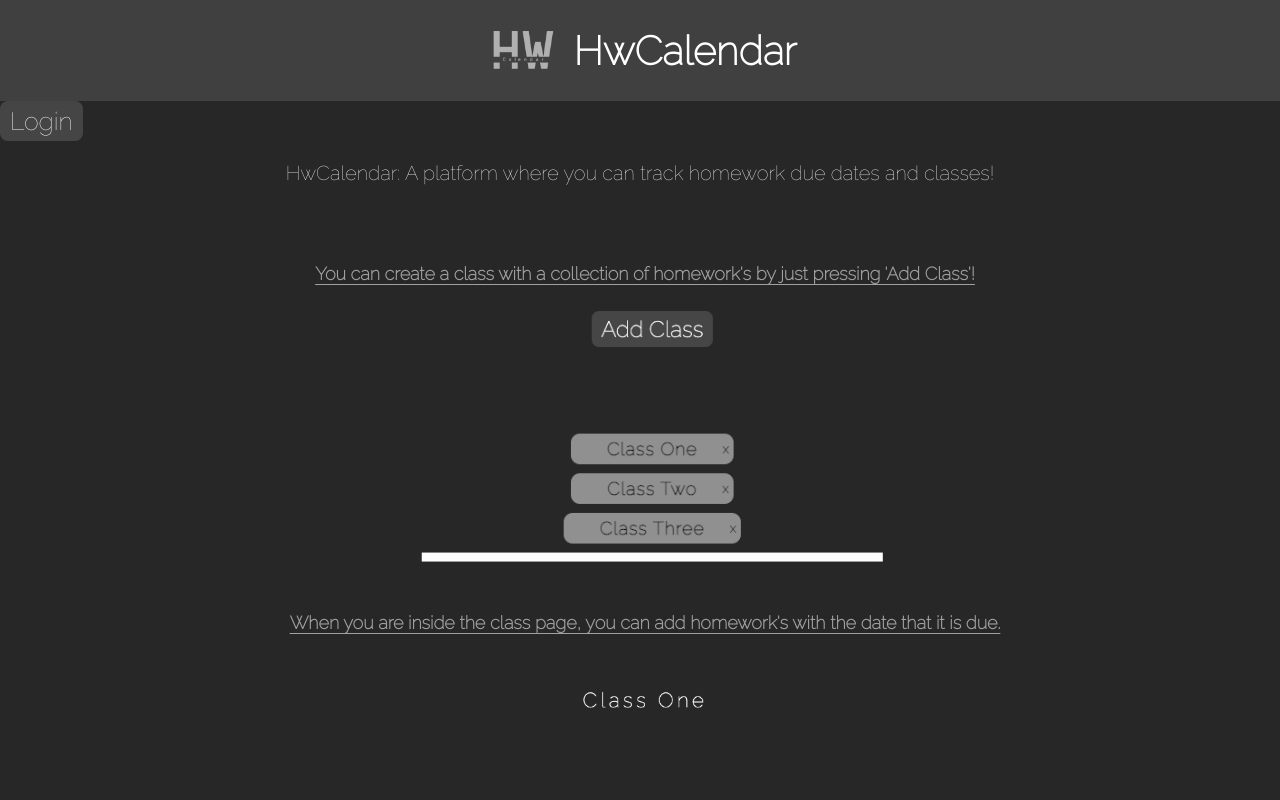
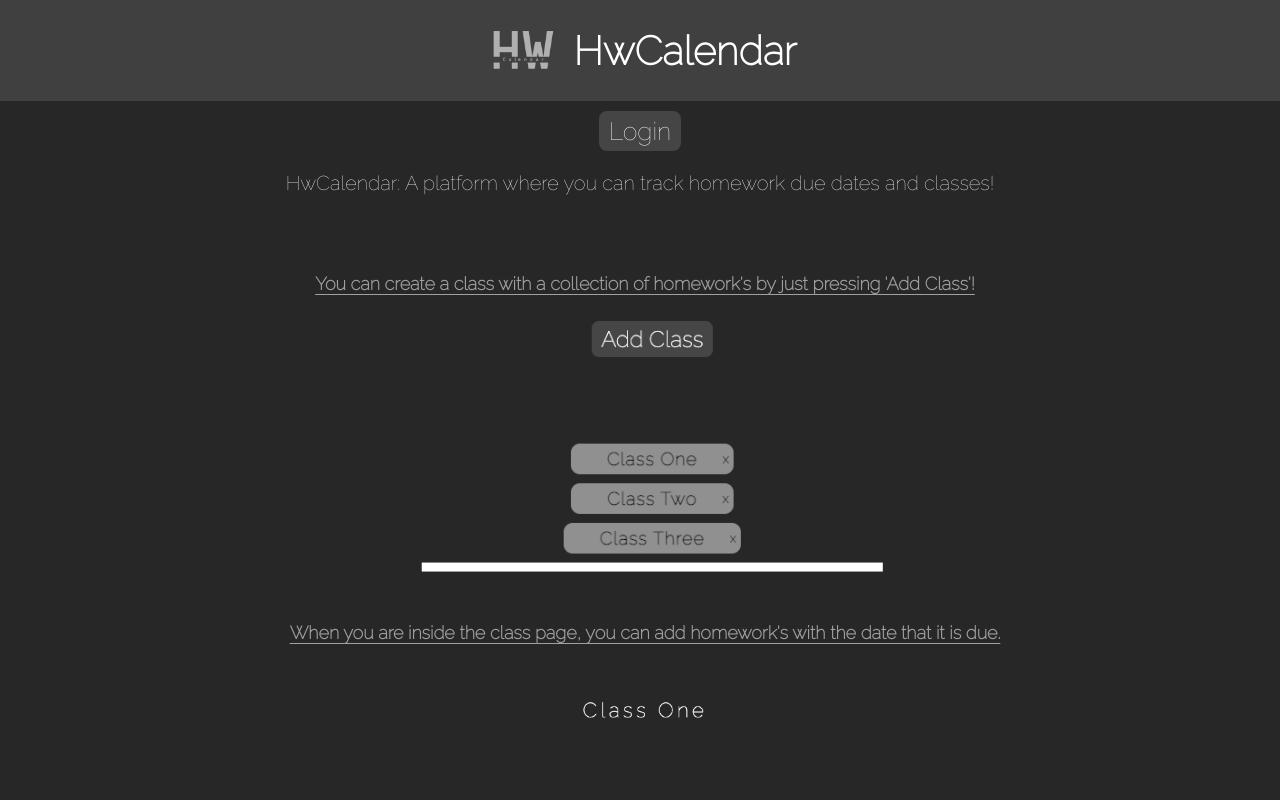
Before and after one commit to B-cabrera/hwcalendar-mern, a React (Vite) app: page /login in a window 1280 px wide. Shown: the top 800 px of the page. Built offline with nearby package versions, Linux system fonts and the light colour scheme; no server answers.

Commit message:
fixed login button spacing

```diff
--- a/src/components/LandingPage.tsx
+++ b/src/components/LandingPage.tsx
@@ -41,8 +41,8 @@ export default function LandingPage() {
         />
         <h1>HwCalendar</h1>
       </span>
-      <button onClick={getAccessToken}>Login</button>
       <span id='mainmessage'>
+        <button id="loginbtn" onClick={getAccessToken}>Login</button>
         <p>HwCalendar: A platform where you can track homework due dates and classes!</p>
       </span>
       <div id='description'>
--- a/src/styles/LandingPage.css
+++ b/src/styles/LandingPage.css
@@ -1,5 +1,9 @@
 .logo {
   width: 80px;
+}
+
+#loginbtn {
+  margin-top: 10px;
 }
 
 #heading {
```
